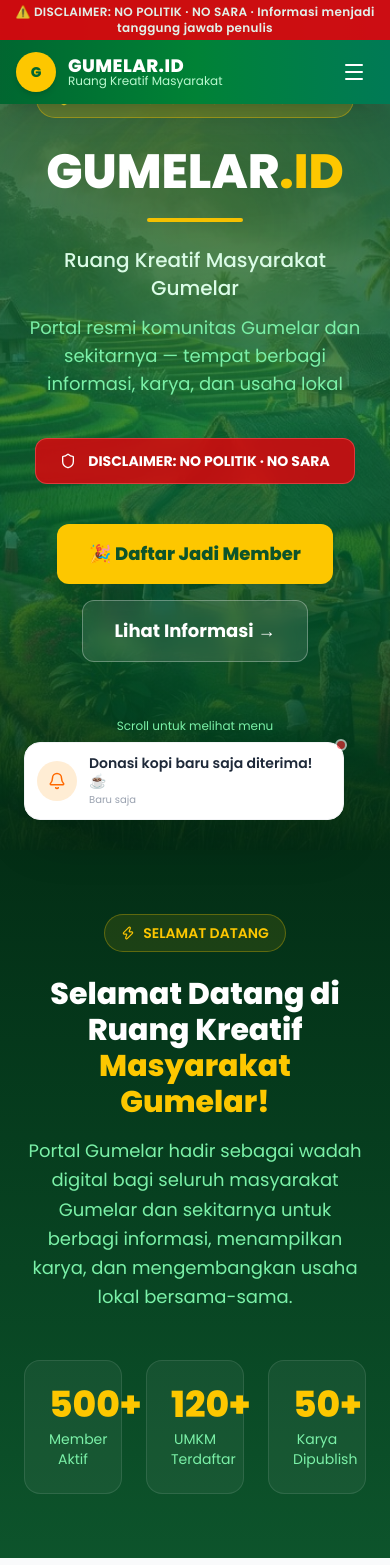
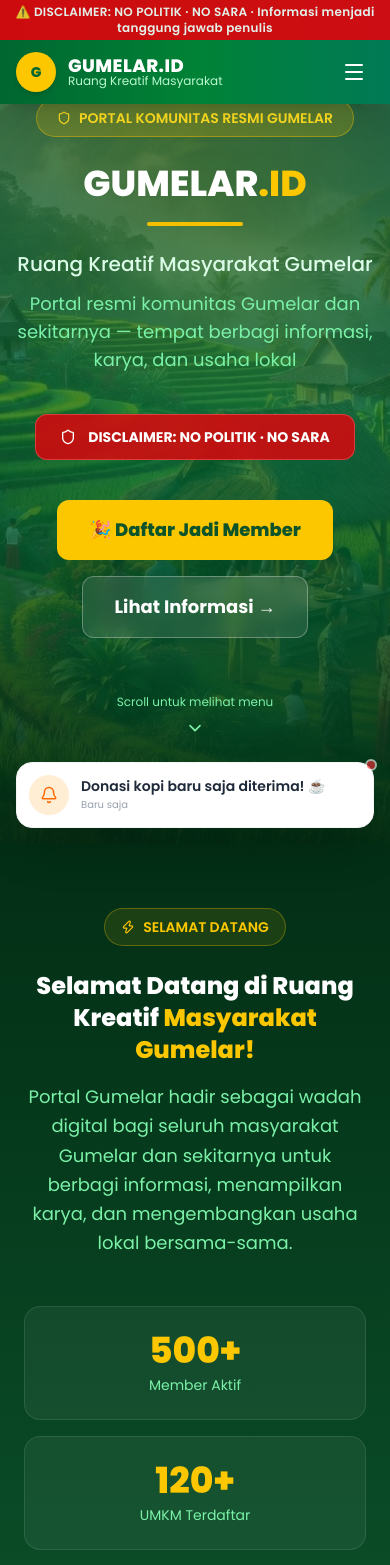
Before and after one commit to portal-gumelar/web, a React (Vite) app: page / in a window 390 px wide. Shown: the top 1565 px of the page. Built offline with nearby package versions, Linux system fonts and the light colour scheme.

Commit message:
style: optimize mobile responsiveness for Android/small screens

```diff
--- a/src/components/ui/FomoNotification.tsx
+++ b/src/components/ui/FomoNotification.tsx
@@ -55,7 +55,7 @@ export default function FomoNotification() {
           animate={{ opacity: 1, y: 0, scale: 1 }}
           exit={{ opacity: 0, y: 20, scale: 0.9 }}
           transition={{ type: "spring", stiffness: 300, damping: 25 }}
-          className="fixed bottom-6 left-6 z-50 max-w-xs bg-white rounded-2xl shadow-2xl border border-gray-100 p-3 flex items-center gap-3 cursor-pointer"
+          className="fixed bottom-4 left-4 right-4 sm:right-auto sm:max-w-xs z-50 bg-white rounded-2xl shadow-2xl border border-gray-100 p-3 flex items-center gap-3 cursor-pointer"
           onClick={() => setIsVisible(false)} // Dismiss on click
         >
           {/* Icon Box */}
--- a/src/pages/HomePage.tsx
+++ b/src/pages/HomePage.tsx
@@ -84,7 +84,7 @@ export default function HomePage({ setActivePage }: HomePageProps) {
           initial={{ opacity: 0, y: 30 }}
           animate={{ opacity: 1, y: 0 }}
           transition={{ duration: 0.8, ease: "easeOut" }}
-          className="relative z-10 max-w-5xl mx-auto px-6 py-20 text-center"
+          className="relative z-10 max-w-5xl mx-auto px-4 py-12 sm:py-20 text-center"
         >
           {/* Badge */}
           <div className="inline-flex items-center gap-2 bg-yellow-400/20 border border-yellow-400/40 text-yellow-300 px-5 py-2 rounded-full text-sm font-semibold mb-6 backdrop-blur-sm">
@@ -93,7 +93,7 @@ export default function HomePage({ setActivePage }: HomePageProps) {
           </div>
 
           {/* Main Title */}
-          <h1 className="text-5xl md:text-7xl font-black text-white mb-4 leading-tight drop-shadow-2xl">
+          <h1 className="text-4xl sm:text-5xl md:text-7xl font-black text-white mb-4 leading-tight drop-shadow-2xl">
             GUMELAR<span className="text-yellow-400">.ID</span>
           </h1>
 
@@ -143,9 +143,9 @@ export default function HomePage({ setActivePage }: HomePageProps) {
             <Zap size={14} />
             SELAMAT DATANG
           </div>
-          <h2 className="text-3xl md:text-4xl font-black text-white mb-4">
-            Selamat Datang di Ruang Kreatif<br />
-            <span className="text-yellow-400">Masyarakat Gumelar!</span>
+          <h2 className="text-2xl sm:text-3xl md:text-4xl font-black text-white mb-4">
+            Selamat Datang di Ruang Kreatif<br className="hidden sm:block" />
+            <span className="text-yellow-400"> Masyarakat Gumelar!</span>
           </h2>
           <p className="text-green-300 text-lg leading-relaxed max-w-2xl mx-auto">
             Portal Gumelar hadir sebagai wadah digital bagi seluruh masyarakat Gumelar dan sekitarnya
@@ -153,7 +153,7 @@ export default function HomePage({ setActivePage }: HomePageProps) {
           </p>
 
           {/* Stats */}
-          <div className="grid grid-cols-3 gap-6 mt-12">
+          <div className="grid grid-cols-1 sm:grid-cols-3 gap-4 sm:gap-6 mt-12">
             <div className="bg-white/5 rounded-2xl p-6 border border-white/10">
               <div className="text-4xl font-black text-yellow-400">500+</div>
               <div className="text-green-300 text-sm mt-1">Member Aktif</div>
--- a/src/pages/SuratOnlinePage.tsx
+++ b/src/pages/SuratOnlinePage.tsx
@@ -45,7 +45,7 @@ Mohon arahannya untuk proses selanjutnya. Terima kasih.`;
         </button>
 
         <div className="bg-white rounded-3xl shadow-sm border border-gray-100 overflow-hidden">
-          <div className="bg-gradient-to-r from-blue-600 to-indigo-700 p-8 text-white text-center">
+          <div className="bg-gradient-to-r from-blue-600 to-indigo-700 p-6 sm:p-8 text-white text-center">
             <div className="w-16 h-16 bg-white/20 rounded-2xl flex items-center justify-center mx-auto mb-4 backdrop-blur-sm">
               <FileSignature size={32} />
             </div>
@@ -55,7 +55,7 @@ Mohon arahannya untuk proses selanjutnya. Terima kasih.`;
             </p>
           </div>
 
-          <div className="p-8">
+          <div className="p-6 sm:p-8">
             <div className="bg-blue-50 border border-blue-200 rounded-xl p-4 mb-6 flex items-start gap-3">
               <AlertCircle className="text-blue-600 flex-shrink-0 mt-0.5" size={18} />
               <p className="text-sm text-blue-800">
--- a/src/pages/TentangPage.tsx
+++ b/src/pages/TentangPage.tsx
@@ -54,7 +54,7 @@ export default function TentangPage() {
           whileInView={{ opacity: 1, y: 0 }}
           viewport={{ once: true }}
           transition={{ delay: 0.2 }}
-          className="bg-white rounded-2xl p-8 shadow-sm border border-gray-100 mb-8"
+          className="bg-white rounded-2xl p-6 sm:p-8 shadow-sm border border-gray-100 mb-8"
         >
           <div className="flex items-center gap-3 mb-6">
             <div className="w-12 h-12 bg-amber-100 rounded-2xl flex items-center justify-center">
--- a/src/pages/TransparansiPage.tsx
+++ b/src/pages/TransparansiPage.tsx
@@ -10,7 +10,7 @@ export default function TransparansiPage() {
             <PieChart size={14} />
             TRANSPARANSI DANA DESA
           </div>
-          <h1 className="text-4xl font-black text-gray-800 mb-3">
+          <h1 className="text-3xl sm:text-4xl font-black text-gray-800 mb-3">
             Keterbukaan <span className="text-indigo-600">Informasi Publik</span>
           </h1>
           <div className="w-16 h-1 bg-indigo-500 mx-auto rounded-full mb-4" />
@@ -45,7 +45,7 @@ export default function TransparansiPage() {
         </div>
 
         {/* Grafik Alokasi */}
-        <div className="bg-white rounded-2xl shadow-sm border border-gray-100 p-8 mb-8">
+        <div className="bg-white rounded-2xl shadow-sm border border-gray-100 p-6 sm:p-8 mb-8">
           <h2 className="text-2xl font-bold text-gray-800 mb-6 flex items-center gap-2">
             <PieChart className="text-indigo-600" />
             Alokasi Belanja Desa 2025
@@ -119,7 +119,7 @@ export default function TransparansiPage() {
         </div>
 
         {/* Proyek Berjalan */}
-        <div className="bg-indigo-900 rounded-3xl p-8 text-white relative overflow-hidden">
+        <div className="bg-indigo-900 rounded-3xl p-6 sm:p-8 text-white relative overflow-hidden">
           <div className="relative z-10">
             <h3 className="text-2xl font-black mb-6">Proyek Unggulan 2025</h3>
             <div className="grid grid-cols-1 md:grid-cols-2 gap-4">
```
